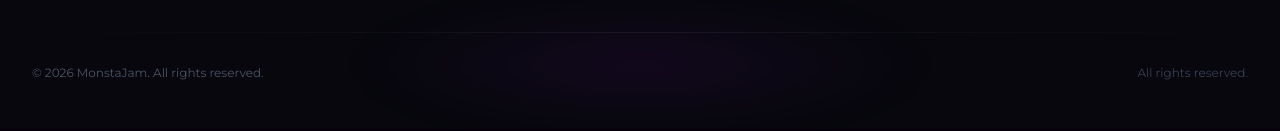
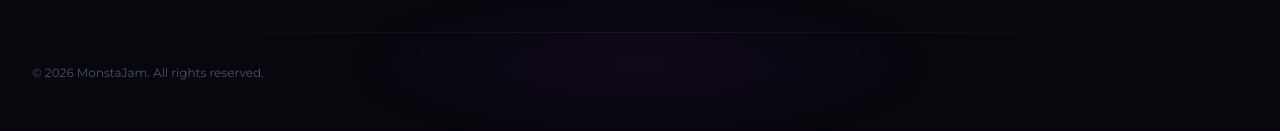
Before and after one commit to Wdustin1/monstajam-site, a Next.js app: page /genres in a window 1280 px wide. Shown: the part 983-1114 px from the top of the page. Built offline with nearby package versions, Linux system fonts and the light colour scheme.

Commit message:
fix: remove duplicate 'All rights reserved' in footer

```diff
--- a/src/components/Footer.tsx
+++ b/src/components/Footer.tsx
@@ -53,9 +53,6 @@ export default function Footer() {
         {/* Bottom: copyright + links */}
         <div className="flex flex-col md:flex-row items-center justify-between gap-4 text-xs text-gray-600">
           <span>© {new Date().getFullYear()} MonstaJam. All rights reserved.</span>
-          <div className="flex items-center gap-6 text-gray-700">
-            <span>All rights reserved.</span>
-          </div>
         </div>
 
       </div>
```
